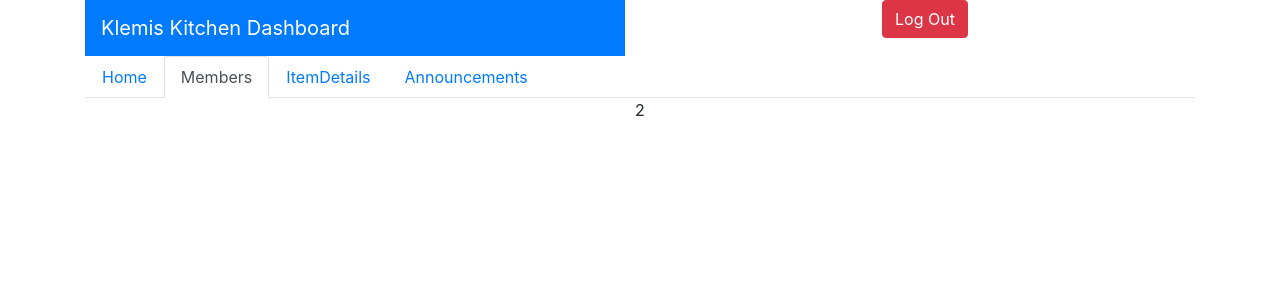
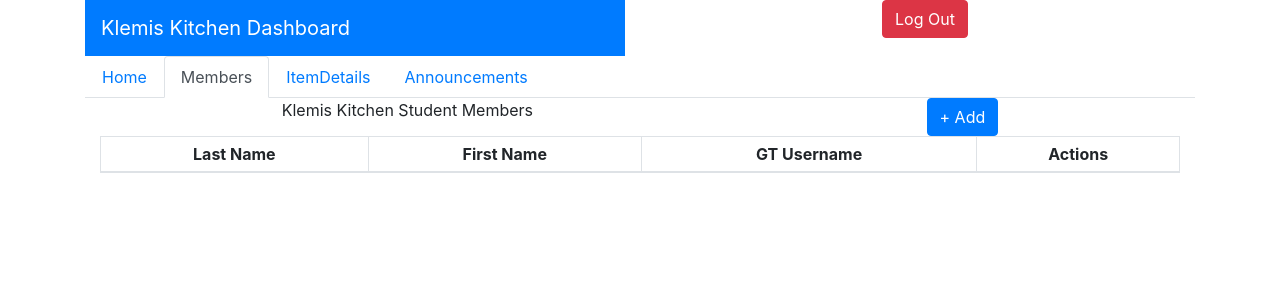
Before and after one commit to jd-116/klemis-kitchen-admin-dashboard, a React (Create React App) app: page / in a window 1280 px wide. Both pictures are taken after a click on the tab "Members". Shown: the top 300 px of the page. Built offline with nearby package versions, Linux system fonts and the light colour scheme.

Commit message:
members table header, add overlay (change to modal later)

```diff
--- a/src/App.tsx
+++ b/src/App.tsx
@@ -1,10 +1,11 @@
-import React from 'react';
+import React, { Component } from 'react';
 import './App.css';
-import { Navbar, Tabs, Tab, Container, Row, Col, Button } from 'react-bootstrap';
+import { Navbar, Tabs, Tab, Container, Row, Col, Button, Table, Overlay, Form } from 'react-bootstrap';
 import { useState } from 'react';
 import 'bootstrap/dist/css/bootstrap.css';
 
 function App() {
+
   return (
     <div className="App">
       <Container>
@@ -29,6 +30,13 @@ function App() {
 function RenderTabs() {
   const [key, setKey] = useState('home');
 
+  const [addMemberShow, setAddMemberShow] = useState(false);
+
+  const tempMembers = [
+      {lastName: 'a', firstName: 'b', GTUsername:'ba1'},
+      {lastName: 'c', firstName: 'd', GTUsername:'dc2'}
+  ]
+
   return (
     <Tabs
       activeKey={key}
@@ -38,7 +46,62 @@ function RenderTabs() {
         1
       </Tab>
       <Tab eventKey="members" title="Members">
-        2
+        <Container>
+          <Row className="d-flex justify-content-around">
+            Klemis Kitchen Student Members
+            <Button onClick={() => setAddMemberShow(!addMemberShow)}>
+              + Add
+            </Button>
+          </Row>
+          <Table striped bordered hover size="sm">
+            <thead>
+              <tr>
+                <th>Last Name</th>
+                <th>First Name</th>
+                <th>GT Username</th>
+                <th>Actions</th>
+              </tr>
+            </thead>
+            <tbody>
+            </tbody>
+          </Table>
+          <Overlay target={null} show={addMemberShow} placement="bottom">
+            {({ placement, arrowProps, show: _show, popper, ...props }) => (
+            <div
+              {...props}
+              style={{
+                backgroundColor: 'rgba(100, 255, 100, 0.85)',
+                color: 'black',
+                ...props.style,
+              }}>
+              <Col>
+                <Form>
+                  <Form.Group controlId = "formLastName">
+                    <Form.Label>Last Name</Form.Label>
+                    <Form.Control type="lastName"/>
+                  </Form.Group>
+                  <Form.Group controlId = "formFirstName">
+                    <Form.Label>First Name</Form.Label>
+                    <Form.Control type="firstName"/>
+                  </Form.Group>
+                  <Form.Group controlId = "formGTUsername">
+                    <Form.Label>GT Username</Form.Label>
+                    <Form.Control type="GTUsername"/>
+                  </Form.Group>
+                </Form>
+                <Row className="d-flex justify-content-between">
+                  <Button onClick={() => setAddMemberShow(!addMemberShow)}>
+                    Confirm
+                  </Button>
+                  <Button onClick={() => setAddMemberShow(!addMemberShow)}>
+                    Cancel
+                  </Button>
+                </Row>
+              </Col>
+            </div>
+            )}
+          </Overlay>
+        </Container>
       </Tab>
       <Tab eventKey="details" title="ItemDetails">
         3
@@ -47,6 +110,7 @@ function RenderTabs() {
         4
       </Tab>
     </Tabs>
+
   );
 }
 
```
